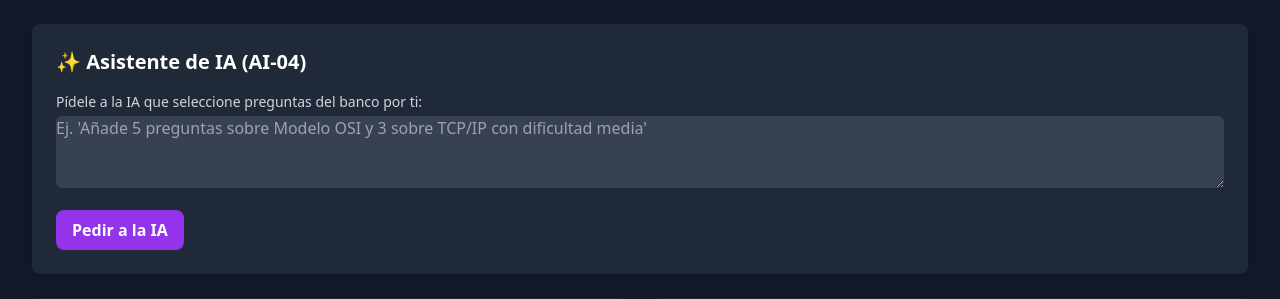
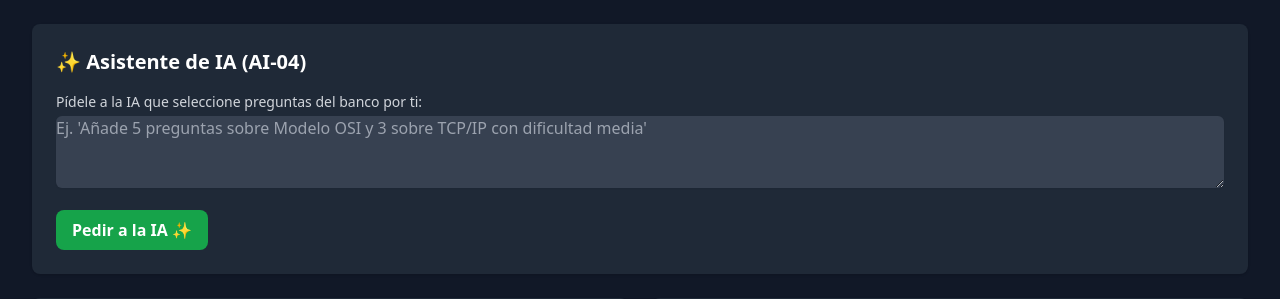
Before and after one commit to pacinidiego/plataforma-examenes-mvp, a Django app: template templates/backoffice/constructor.html in a window 1280 px wide. Shown: the part 108-407 px from the top of the page. Run offline with Django 5.2, Linux system fonts and the light colour scheme; the template is opened without the code that fills it, so the values that code supplies are empty; parts of the project's set-up code (start-up, migrations or seed data) failed here and were passed over; some libraries are stand-ins or nearby versions.

Commit message:
Update constructor.html

```diff
--- a/templates/backoffice/constructor.html
+++ b/templates/backoffice/constructor.html
@@ -23,7 +23,6 @@
         </h2>
 
         <form hx-post="{% url 'backoffice:ai_suggest_items' exam.id %}"
-              hx-include="[name='csrfmiddlewaretoken']"
               hx-target="#constructor-body"
               hx-swap="innerHTML"
               hx-indicator="#ai-spinner"
@@ -41,8 +40,8 @@
 
             <div class="flex items-center space-x-4">
                 <button type="submit"
-                        class="bg-purple-600 hover:bg-purple-700 text-white font-bold py-2 px-4 rounded-lg">
-                <span class="htmx-indicator" id="ai-spinner">
+                        class="bg-green-600 hover:bg-green-700 text-white font-bold py-2 px-4 rounded-lg">
+                    <span class="htmx-indicator" id="ai-spinner">
                         <svg class="animate-spin -ml-1 mr-3 h-5 w-5 inline-block" xmlns="http://www.w3.org/2000/svg" fill="none" viewBox="0 0 24 24">
                           <circle class="opacity-25" cx="12" cy="12" r="10" stroke="currentColor" stroke-width="4"></circle>
                           <path class="opacity-75" fill="currentColor" d="M4 12a8 8 0 018-8V0C5.373 0 0 5.373 0 12h4zm2 5.291A7.962 7.962 0 014 12H0c0 3.042 1.135 5.824 3 7.938l3-2.647z"></path>
@@ -50,7 +49,7 @@
                         Buscando...
                     </span>
                     <span class="no-indicator">
-                        Pedir a la IA
+                        Pedir a la IA ✨
                     </span>
                 </button>
                 <p id="ai-status" class="text-sm text-gray-400"></p>
```
